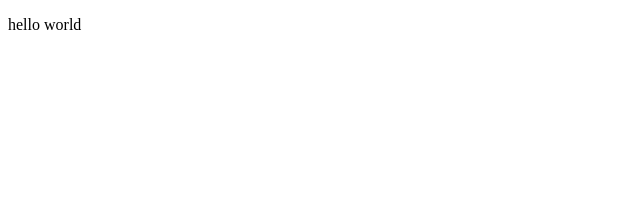
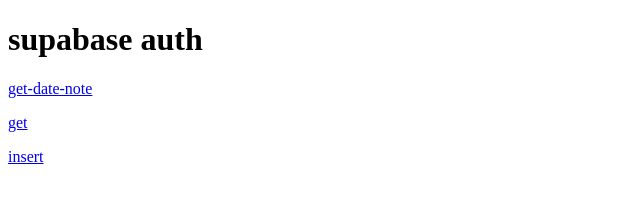
Before and after one commit to barrven/supabase-auth, a website: page index.html in a window 1280 px wide. Shown: the whole page, without its empty margins (0-640 px from the left). Drawn offline with Linux system fonts and the light colour scheme.

Commit message:
added some links to index.html

```diff
--- a/index.html
+++ b/index.html
@@ -6,6 +6,26 @@
     <title>Document</title>
 </head>
 <body>
-    <p>hello world</p>
+    <h1>supabase auth</h1>
+    <div id="links"></div>
+    <script>
+        let cont = document.getElementById('links')
+        let host = document.location.host
+        let links = [
+            'get-date-note',
+            'get',
+            'insert'
+        ]
+
+        for(const link of links){
+            let p = document.createElement('p')
+            let a = document.createElement('a')
+            let text = document.createTextNode(`${link}`)
+            a.appendChild(text)
+            a.href = `http://localhost:8888/${link}`
+            p.appendChild(a);
+            cont.appendChild(p)
+        }
+    </script>
 </body>
 </html>
```
